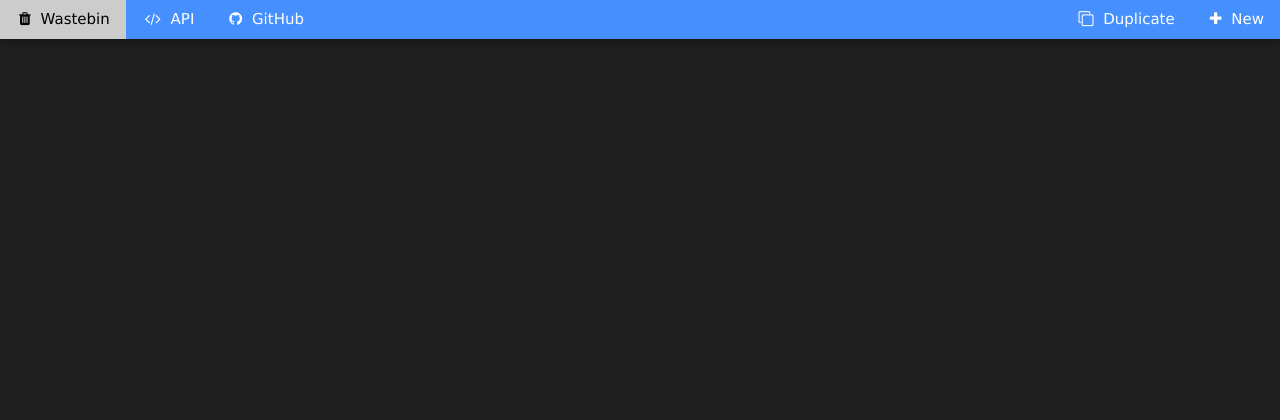
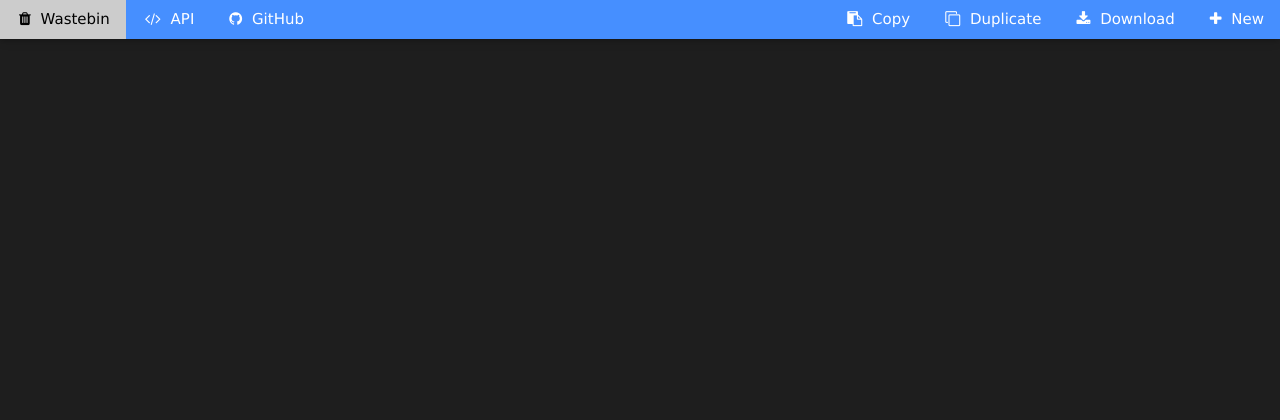
Before and after one commit to lemonyte/wastebin, a FastAPI app: template templates/view.html in a window 1280 px wide. Shown: the top 420 px of the page. Run offline with FastAPI, Linux system fonts and the light colour scheme; the template is opened without the code that fills it, so the values that code supplies are empty.

Commit message:
Add copy and download buttons

```diff
--- a/templates/view.html
+++ b/templates/view.html
@@ -7,9 +7,17 @@
 
 {% block navbar %}
 {{ super() }}
+<a class="w3-bar-item w3-button w3-right" onclick="downloadText();">
+  <span class="icon"><i class="fa fa-download"></i></span>
+  Download
+</a>
 <a class="w3-bar-item w3-button w3-right" onclick="duplicate();">
   <span class="icon"><i class="fa fa-clone"></i></span>
   Duplicate
+</a>
+<a class="w3-bar-item w3-button w3-right" onclick="copy();">
+  <span class="icon"><i class="fa fa-clipboard"></i></span>
+  Copy
 </a>
 {% endblock %}
 
@@ -18,10 +26,3 @@
 <data id="doc-content" value="{{ doc.content }}"></data>
 <data id="doc-filename" value="{{ doc.filename }}"></data>
 {% endblock %}
-
-{% block scripts %}
-{{ super() }}
-<script type="text/javascript">
-  load();
-</script>
-{% endblock %}
```
